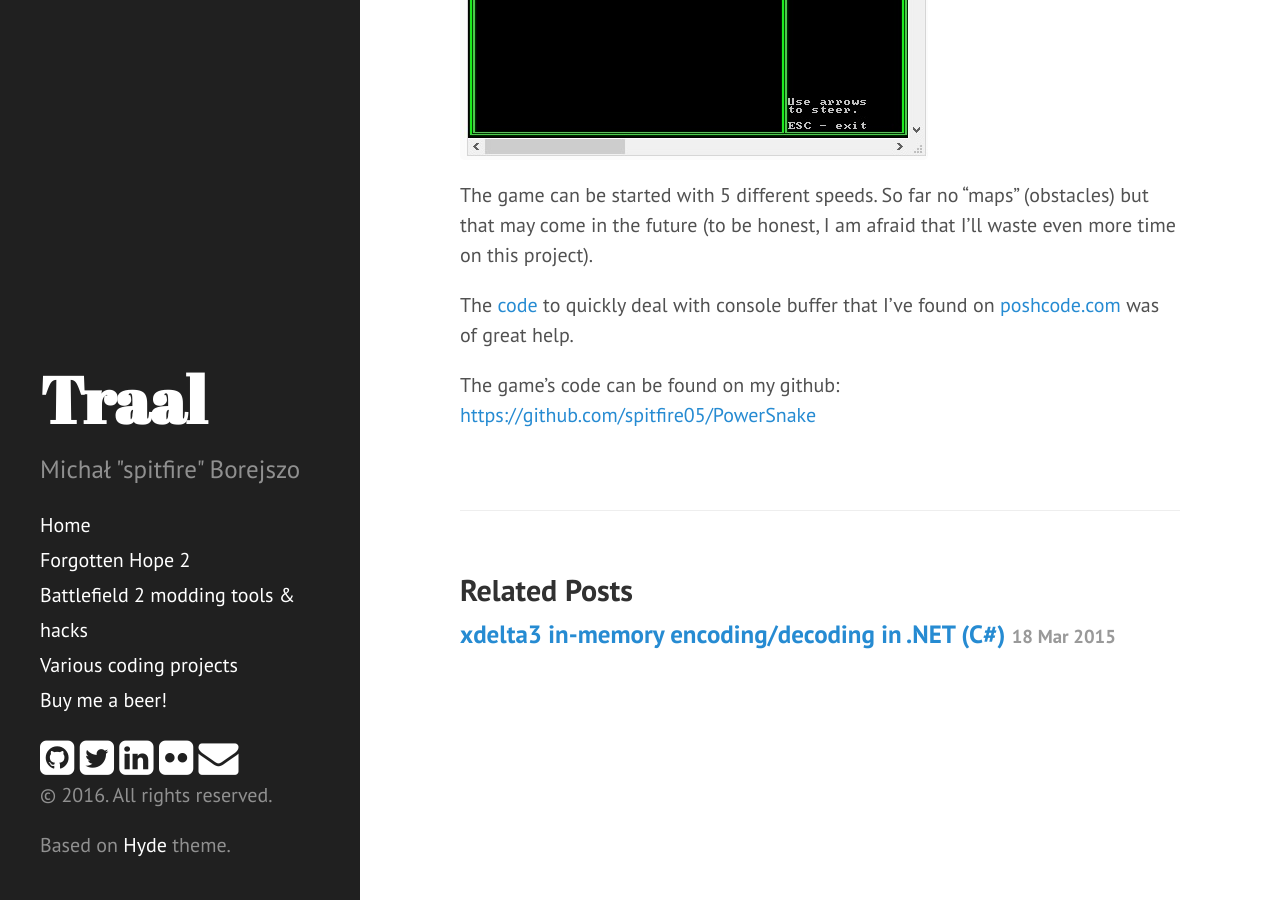
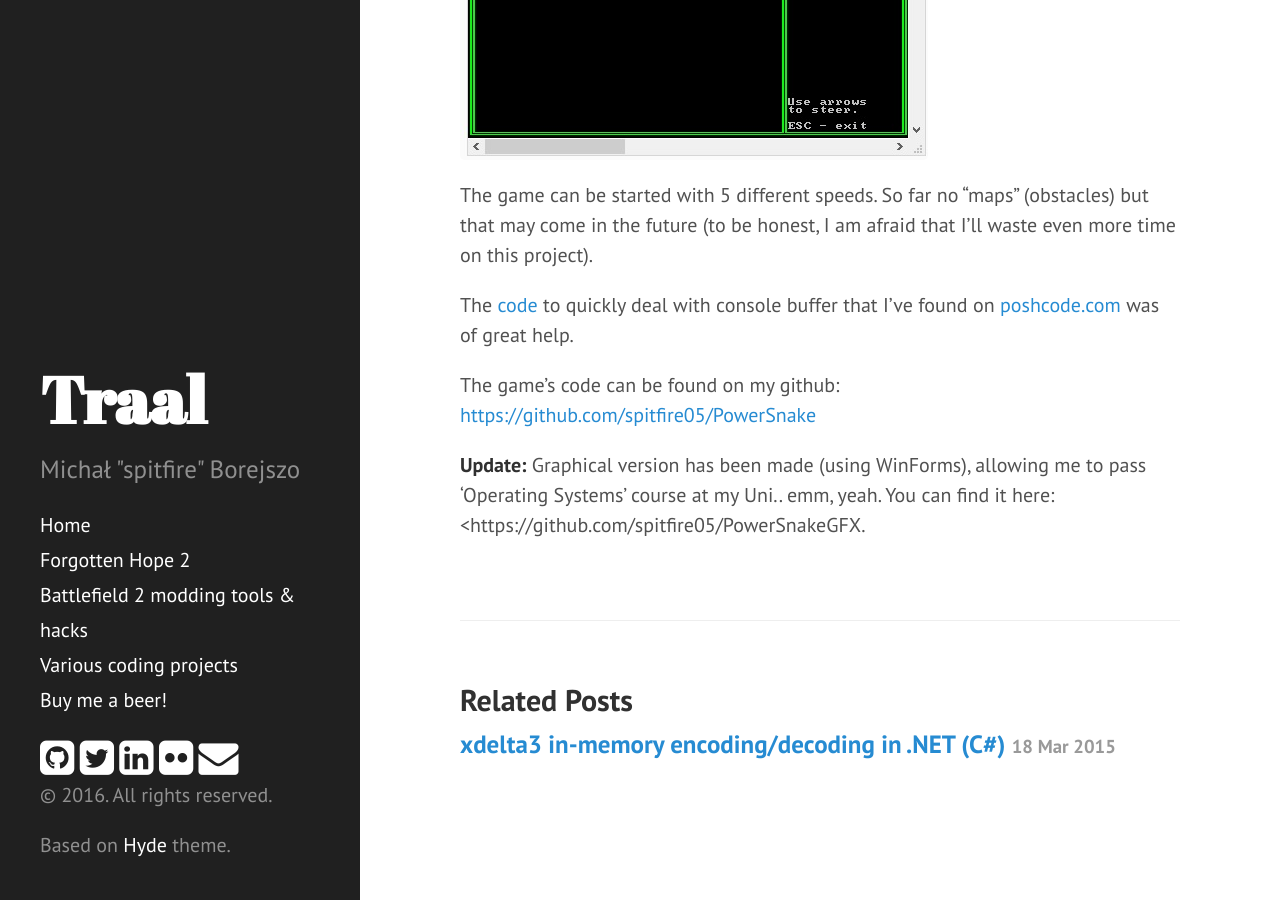
Before and after one commit to spitfire05/spitfire05.github.io, a Jekyll site: the page built from _posts/2016-01-04-snake-in-powershell-console-buffer.md, in a window 1280 px wide and 900 px high, scrolled down 502 px. Built offline with Jekyll 4.4.1, drawn with Linux system fonts in a browser that asks for light colours; nearby versions of some CDN libraries.

Commit message:
Update 2016-01-04-snake-in-powershell-console-buffer.md

```diff
--- a/_posts/2016-01-04-snake-in-powershell-console-buffer.md
+++ b/_posts/2016-01-04-snake-in-powershell-console-buffer.md
@@ -18,3 +18,5 @@ The game can be started with 5 different speeds. So far no &#8220;maps&#8221; (o
 The [code](http://poshcode.org/2898) to quickly deal with console buffer that I&#8217;ve found on [poshcode.com](http://poshcode.com) was of great help.
 
 The game&#8217;s code can be found on my github: <https://github.com/spitfire05/PowerSnake>
+
+**Update:** Graphical version has been made (using WinForms), allowing me to pass 'Operating Systems' course at my Uni.. emm, yeah. You can find it here: <https://github.com/spitfire05/PowerSnakeGFX.
```
